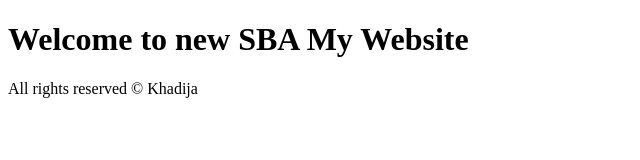
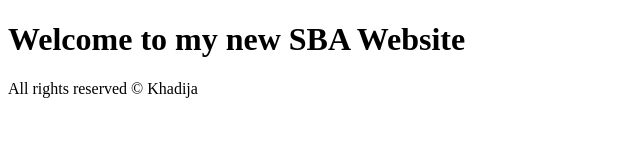
Before and after one commit to khadijaAmzoug/control-simulation-khadija, a plain HTML site: page index.html in a window 1280 px wide. Shown: the whole page, without its empty margins (0-640 px from the left). Drawn offline with Linux system fonts and the light colour scheme.

Commit message:
new change to do new pull request

```diff
--- a/index.html
+++ b/index.html
@@ -5,8 +5,7 @@
   </head>
   <body>
     <header>
-      <h1>Welcome to new SBA My Website</h1>
-
+      <h1>Welcome to my new SBA Website</h1>
     </header>
     <footer>
       <p>All rights reserved © Khadija</p>
```
